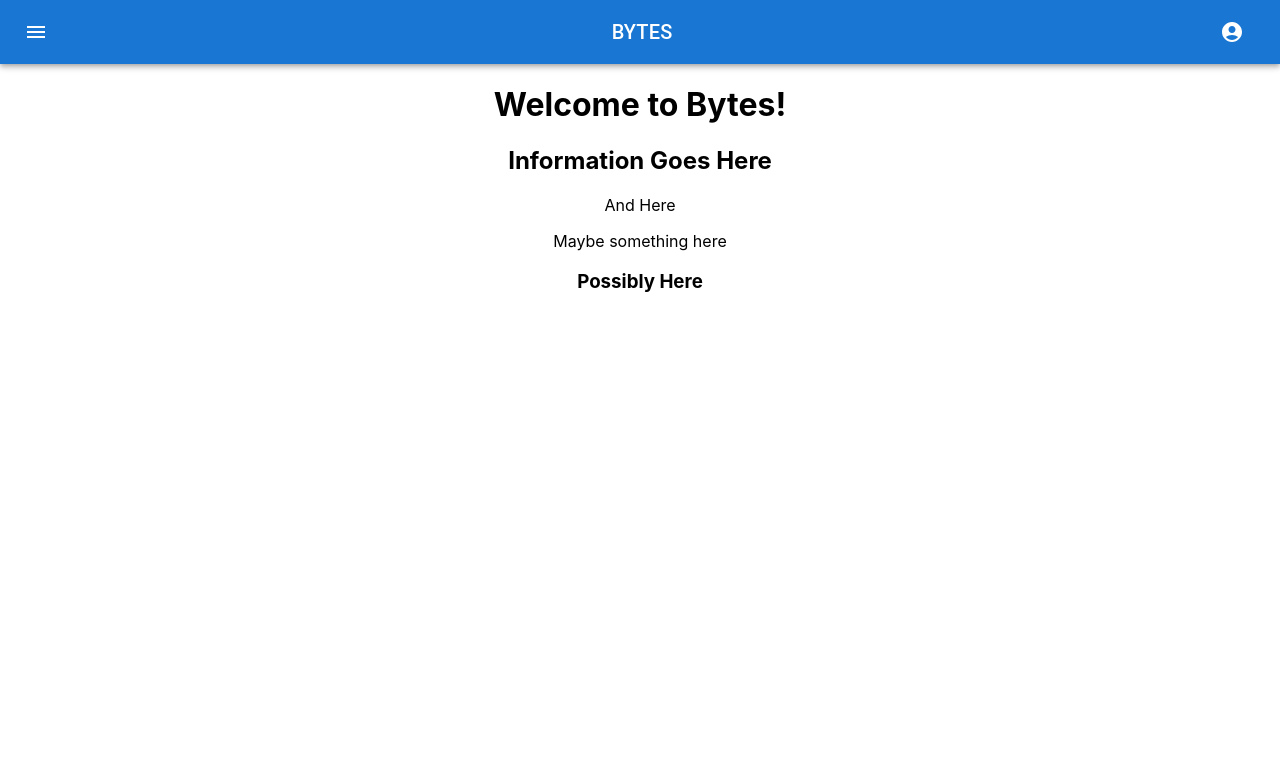
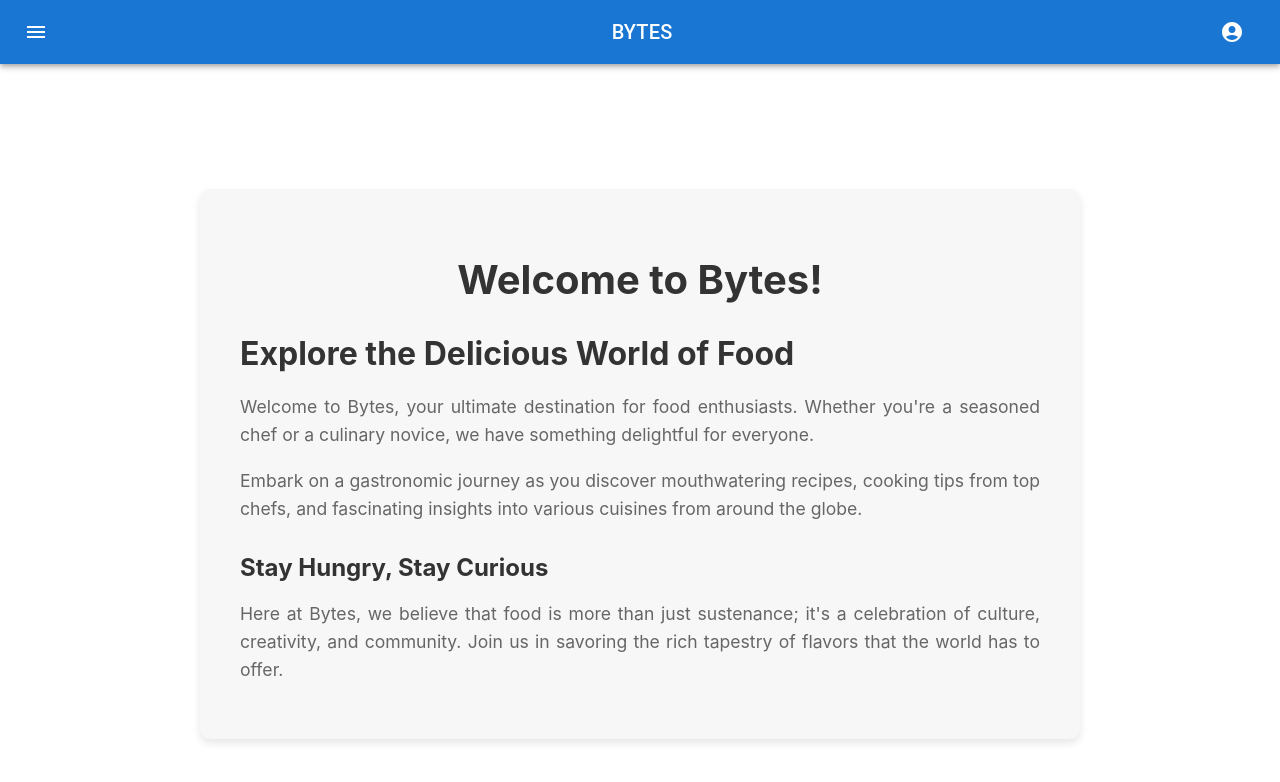
Before and after one commit to tmpurcell/recipe-book, a React (Create React App) app in the folder Frontend/recipe-book/: page / in a window 1280 px wide. Shown: the top 782 px of the page. Built offline with nearby package versions, Linux system fonts and the light colour scheme.

Commit message:
Working on image upload functionality

```diff
--- a/Frontend/recipe-book/src/App.css
+++ b/Frontend/recipe-book/src/App.css
@@ -36,3 +36,64 @@
       transform: rotate(360deg);
     }
   }
+
+  body {
+    margin: 0;
+    font-family: -apple-system, BlinkMacSystemFont, 'Segoe UI', 'Roboto', 'Oxygen',
+      'Ubuntu', 'Cantarell', 'Fira Sans', 'Droid Sans', 'Helvetica Neue',
+      sans-serif;
+    -webkit-font-smoothing: antialiased;
+    -moz-osx-font-smoothing: grayscale;
+  }
+
+  code {
+    font-family: source-code-pro, Menlo, Monaco, Consolas, 'Courier New',
+      monospace;
+  }
+
+  .home-container {
+    display: flex;
+    justify-content: center;
+    align-items: center;
+    height: 100vh;
+  }
+
+  .home {
+    background-color: #f7f7f7;
+    border-radius: 10px;
+    box-shadow: 0 4px 8px rgba(0, 0, 0, 0.1);
+    padding: 40px;
+    max-width: 800px;
+    width: 90%;
+  }
+
+  header h1 {
+    color: #333;
+    font-size: 2.5rem;
+    text-align: center;
+    margin-bottom: 30px;
+  }
+
+  .info {
+    text-align: justify;
+  }
+
+  h2 {
+    color: #333;
+    font-size: 2rem;
+    margin-bottom: 20px;
+  }
+
+  h3 {
+    color: #333;
+    font-size: 1.5rem;
+    margin-top: 30px;
+    margin-bottom: 10px;
+  }
+
+  p {
+    color: #666;
+    font-size: 1.1rem;
+    line-height: 1.6;
+    margin-bottom: 15px;
+  }
--- a/Frontend/recipe-book/src/components/Header.js
+++ b/Frontend/recipe-book/src/components/Header.js
@@ -16,6 +16,7 @@ import ExpandMore from '@mui/icons-material/ExpandMore';
 import Collapse from '@mui/material/Collapse';
 
 import { useNavigate } from "react-router-dom";
+import { Link } from "react-router-dom";
 
 export default function MenuAppBar() {
 
@@ -85,7 +86,7 @@ export default function MenuAppBar() {
                 </ListItem>
                 <Collapse in={openNested} timeout="auto" unmountOnExit>
                   <List component="div" disablePadding>
-                  <ListItem button onClick={() => redirectRoute("/uploadRecipe")}>
+                  <ListItem button onClick={() => redirectRoute("/UploadRecipe")}>
                       <ListItemText primary="Upload Recipe" />
                     </ListItem>
                     <ListItem button onClick={() => redirectRoute('/viewRecipes')}>
@@ -94,14 +95,15 @@ export default function MenuAppBar() {
                   </List>
                 </Collapse>
                 <ListItem button  onClick={() => redirectRoute("/About")}>
-                  <ListItemText primary="About" />
+                  <ListItemText primary="Get In Contact!" />
                 </ListItem>
               </List>
           </Menu>
-
-          <Typography variant="h6" component="div" sx={{ flexGrow: 1 }}>
-            BYTES
-          </Typography>
+            <Typography variant="h6" component="div" sx={{ flexGrow: 1 }}>
+              <Link to="/" style={{ textDecoration: 'none', color: 'inherit' }}>
+                BYTES
+              </Link>
+            </Typography>
 
           {/* Right hand side */}
 
@@ -134,9 +136,6 @@ export default function MenuAppBar() {
                 <ListItem button onClick={() => redirectRoute("/profile")}>
                   <ListItemText primary="Profile" />
                 </ListItem>
-                <ListItem button onClick={() => redirectRoute("/myaccount")}>
-                  <ListItemText primary="My Account" />
-                </ListItem>
                 <ListItem button onClick={() => redirectRoute("/login")}>
                   <ListItemText primary="Login" />
                 </ListItem>
--- a/Frontend/recipe-book/src/components/LoginPage.js
+++ b/Frontend/recipe-book/src/components/LoginPage.js
@@ -48,14 +48,16 @@ export default function SignIn() {
         },
         body: JSON.stringify(formData),
       });
-      if (response.ok) {
+
+      if (response.status === 200) {
         console.log('Login Successful');
+        window.location.href = '/home';
       } else {
         console.error('Login Failed');
       }
-      } catch (error) {
-        console.error('Error:', error);
-      }
+    } catch (error) {
+      console.error('Error:', error);
+    }
     };
 
   return (
--- a/Frontend/recipe-book/src/components/UploadRecipe.js
+++ b/Frontend/recipe-book/src/components/UploadRecipe.js
@@ -1,8 +1,15 @@
 import * as React from 'react';
 import { useState } from 'react';
-import { Button, Container, Typography } from '@mui/material';
+import Button from '@mui/material/Button';
+import CssBaseline from '@mui/material/CssBaseline';
+import Box from '@mui/material/Box';
+import Typography from '@mui/material/Typography';
+import Container from '@mui/material/Container';
+import { createTheme, ThemeProvider } from '@mui/material/styles';
 
-const UploadRecipe = () => { // Change function name to start with capital letter
+const defaultTheme = createTheme();
+
+export default function UploadRecipeImage() {
   const [selectedFile, setSelectedFile] = useState(null);
 
   const handleFileChange = (event) => {
@@ -10,32 +17,77 @@ const UploadRecipe = () => { // Change function name to start with capital lette
     setSelectedFile(file);
   };
 
-  const handleUpload = () => {
-    if (selectedFile) {
-      // Implement your upload logic here using the selectedFile
-      console.log('File selected:', selectedFile);
-      // You can send the file to your server for processing here
+  const handleSubmit = async (event) => {
+    event.preventDefault();
+
+    if (!selectedFile) {
+      console.error('No file selected');
+      return;
+    }
+
+    try {
+      const formData = new FormData();
+      formData.append('image', selectedFile);
+
+      const response = await fetch('YOUR_BACKEND_UPLOAD_URL', {
+        method: 'POST',
+        body: formData,
+      });
+
+      if (response.ok) {
+        console.log('Image upload successful');
       } else {
-      console.error('No file selected');
+        console.error('Image upload failed');
+      }
+    } catch (error) {
+      console.error('Error uploading image:', error);
     }
   };
 
   return (
-    <Container>
-      <Typography variant="h4" gutterBottom>
-        Upload a Picture
+    <ThemeProvider theme={defaultTheme}>
+      <Container component="main" maxWidth="xs">
+        <CssBaseline />
+        <Box
+          sx={{
+            marginTop: 8,
+            display: 'flex',
+            flexDirection: 'column',
+            alignItems: 'center',
+          }}
+        >
+          <Typography component="h1" variant="h5">
+            Upload Image
           </Typography>
+          <Box component="form" onSubmit={handleSubmit} noValidate sx={{ mt: 1 }}>
             <input
+              accept="image/*"
+              id="contained-button-file"
               type="file"
-        accept="image/*"
               onChange={handleFileChange}
-        style={{ marginBottom: '20px' }}
+              style={{ display: 'none' }}
             />
-      <Button variant="contained" color="primary" onClick={handleUpload}>
+            <label htmlFor="contained-button-file">
+              <Button
+                variant="contained"
+                component="span"
+                fullWidth
+                sx={{ mt: 3, mb: 2 }}
+              >
+                Choose File
+              </Button>
+            </label>
+            <Button
+              type="submit"
+              fullWidth
+              variant="contained"
+              sx={{ mt: 1, mb: 2 }}
+            >
               Upload
             </Button>
+          </Box>
+        </Box>
       </Container>
+    </ThemeProvider>
   );
-};
-
-export default UploadRecipe;
+}
--- a/Frontend/recipe-book/src/pages/index.js
+++ b/Frontend/recipe-book/src/pages/index.js
@@ -2,28 +2,23 @@ import React from "react";
 
 function Home() {
   return (
-    <div>
+    <div className='home-container'>
       <div className='home'>
         <header>
-                  <h1>
-                      Welcome to Bytes!
-                  </h1>
+          <h1>Welcome to Bytes!</h1>
         </header>
         <div className='info'>
-                  <h2>
-                      Information Goes Here
-                  </h2>
+          <h2>Explore the Delicious World of Food</h2>
           <p>
-                          And Here
+            Welcome to Bytes, your ultimate destination for food enthusiasts. Whether you're a seasoned chef or a culinary novice, we have something delightful for everyone.
           </p>
           <p>
-                          Maybe something here
+            Embark on a gastronomic journey as you discover mouthwatering recipes, cooking tips from top chefs, and fascinating insights into various cuisines from around the globe.
           </p>
-                  <h3>
+          <h3>Stay Hungry, Stay Curious</h3>
           <p>
-                          Possibly Here
+            Here at Bytes, we believe that food is more than just sustenance; it's a celebration of culture, creativity, and community. Join us in savoring the rich tapestry of flavors that the world has to offer.
           </p>
-                  </h3>
         </div>
       </div>
     </div>
--- a/Frontend/recipe-book/src/pages/upload.js
+++ b/Frontend/recipe-book/src/pages/upload.js
@@ -1,13 +1,12 @@
 import * as React from 'react';
-
-import uploadRecipe from '../components/UploadRecipe';
+import UploadRecipeImage from '../components/uploadRecipe';
 
 function Upload() {
     return (
         <div>
-                <uploadRecipe />
+            <h1>I am shit bc i am not working</h1>
+            <UploadRecipeImage />
         </div>
     );
 }
-
 export default Upload;
```
Also changed, not shown: Frontend/recipe-book/src/index.css (line endings or trailing spaces). Lines whose indentation alone changed are shown as unchanged.
